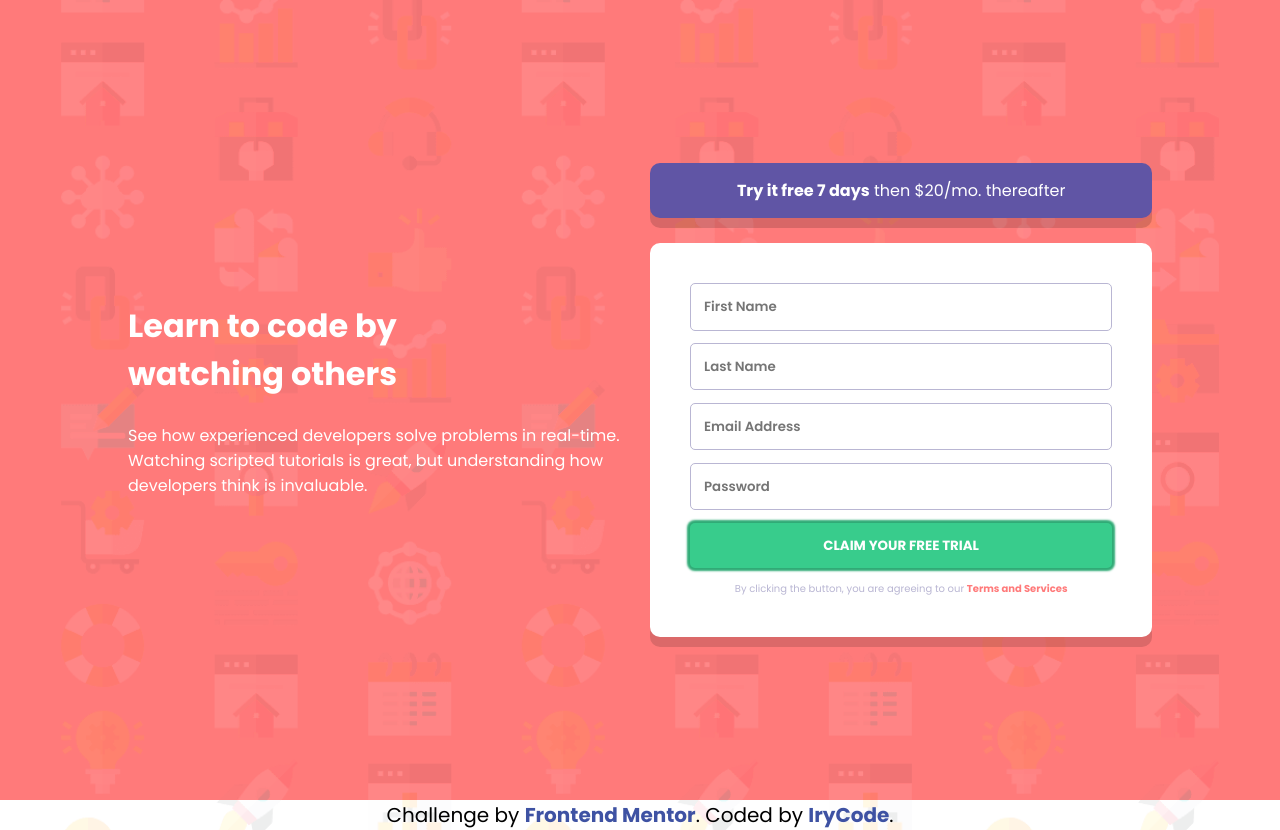
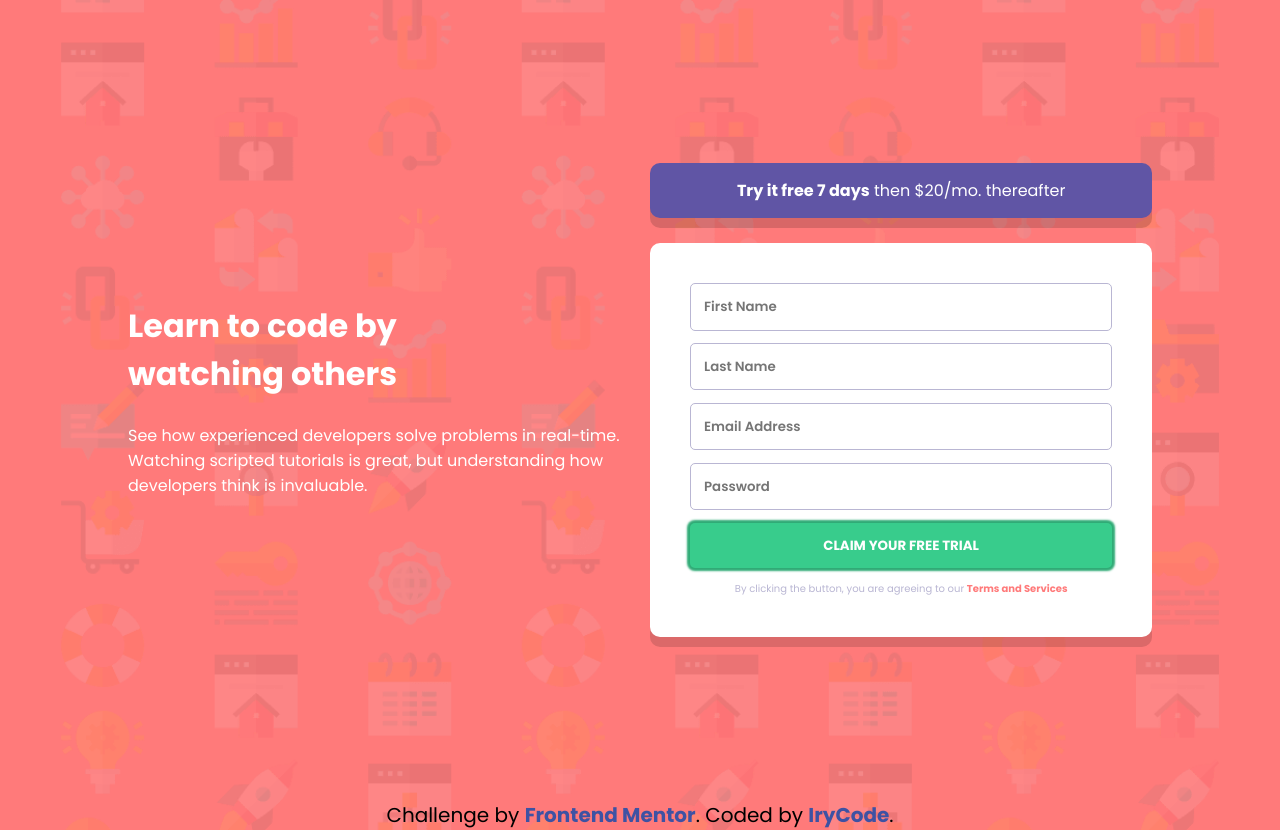
Before and after one commit to IryDev/Intro-component-with-sign-up-form-using-CSS-Flexbox, a plain HTML site: page index.html in a window 1280 px wide. Drawn offline with Linux system fonts and the light colour scheme.

Commit message:
Update style.css

```diff
--- a/style.css
+++ b/style.css
@@ -19,17 +19,9 @@ body {
   background-image: url(images/bg-intro-desktop.png);
   background-size: cover;
   background-position: center;
+  background-color: hsl(0, 100%, 74%);
   min-height: 100vh;
   width: 100%;
-}
-
-.overlay {
-  background: hsl(0, 100%, 74%);
-  min-height: 100%;
-  width: 100%;
-  mix-blend-mode: overlay;
-  position: absolute;
-  z-index: -1;
 }
 
 .screen {
```
